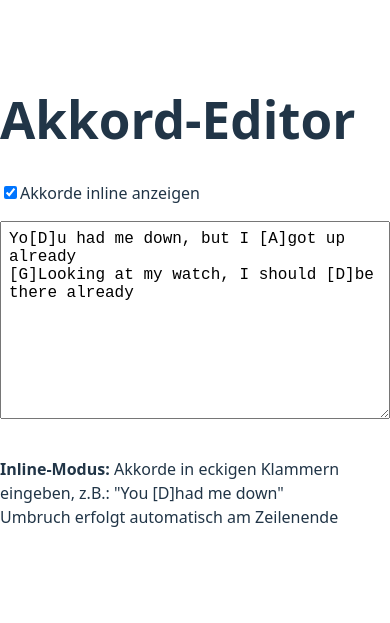
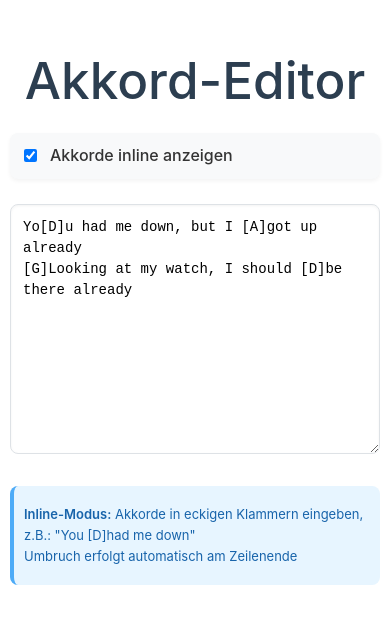
Before and after one commit to hdesbx/akkord-editor, a React (Vite) app: page / in a window 390 px wide. Shown: the part 121-744 px from the top of the page. Built offline with nearby package versions, Linux system fonts and the light colour scheme.

Commit message:
Update App.css

```diff
--- a/src/App.css
+++ b/src/App.css
@@ -1,113 +1,171 @@
-textarea {
-  width: 100%;
-  font-family: monospace;
-  margin-bottom: 1rem;
-  padding: 0.5rem;
+/* App.css */
+.App {
+  font-family: -apple-system, BlinkMacSystemFont, 'Segoe UI', Roboto, Oxygen, sans-serif;
+  max-width: 800px;
+  margin: 0 auto;
+  padding: 25px;
+  line-height: 1.6;
+  color: #333;
+  background-color: #fff;
+}
+
+h1 {
+  text-align: center;
+  color: #2c3e50;
+  margin-bottom: 25px;
+  font-weight: 500;
 }
 
 .controls {
   display: flex;
-  gap: 1rem;
-  margin-bottom: 1rem;
+  flex-wrap: wrap;
+  gap: 20px;
+  align-items: center;
+  margin-bottom: 25px;
+  padding: 20px;
+  background-color: #f8f9fa;
+  border-radius: 8px;
+  box-shadow: 0 2px 4px rgba(0,0,0,0.05);
 }
 
-.chords {
-  color: #00aaff;
-  font-weight: bold;
-  white-space: pre;
-  margin-bottom: 0.2em;
+.controls label {
+  display: flex;
+  align-items: center;
+  gap: 10px;
+  font-weight: 500;
+  cursor: pointer;
 }
 
-.chord-inline {
-  color: #00aaff;
-  font-weight: bold;
-  margin-right: 2px;
+.transpose-controls {
+  display: flex;
+  align-items: center;
+  gap: 10px;
+  margin-left: auto;
 }
 
-.output {
-  margin-top: 1em;
-  background: #f9f9f9;
-  padding: 1rem;
-  border-radius: 6px;
-  font-family: monospace;
+.transpose-controls label {
+  font-weight: 500;
 }
 
-/* Allgemeine Layout-Verbesserung */
-* {
+.transpose-controls button {
+  padding: 6px 12px;
+  background-color: #e9ecef;
+  border: 1px solid #ced4da;
+  border-radius: 4px;
+  cursor: pointer;
+  font-weight: bold;
+  transition: all 0.2s;
+}
+
+.transpose-controls button:hover {
+  background-color: #dee2e6;
+}
+
+.transpose-controls select {
+  padding: 6px 10px;
+  border: 1px solid #ced4da;
+  border-radius: 4px;
+  background-color: white;
+  cursor: pointer;
+}
+
+.editor-container {
+  width: 100%;
+  margin-bottom: 20px;
+}
+
+/* WICHTIG: resize: both hinzugefügt für Größenanpassung */
+.editor {
+  width: 100%;
+  min-height: 300px;
+  padding: 20px;
+  font-family: 'Courier New', monospace;
+  font-size: 16px;
+  line-height: 1.5;
+  border: 1px solid #dee2e6;
+  border-radius: 8px;
+  resize: both; /* Größenänderung aktiviert */
+  white-space: pre;
+  overflow-wrap: normal;
+  tab-size: 4;
+  background-color: #fff;
+  box-shadow: inset 0 1px 3px rgba(0,0,0,0.05);
+  transition: border-color 0.15s;
   box-sizing: border-box;
 }
 
-/* Textarea-Grundstil */
-textarea {
-  width: 100%;
-  font-family: monospace;
-  margin-bottom: 1rem;
-  padding: 0.5rem;
-  resize: vertical; /* Nutzer darf Höhe ändern, aber nicht die Breite */
-  min-height: 100px;
+.editor:focus {
+  outline: none;
+  border-color: #80bdff;
+  box-shadow: 0 0 0 0.2rem rgba(0,123,255,0.25);
 }
 
-/* Flexbox für Steuerelemente */
-.controls {
-  display: flex;
-  flex-wrap: wrap;
-  gap: 1rem;
-  margin-bottom: 1rem;
+.hint {
+  margin-top: 25px;
+  padding: 15px 20px;
+  background-color: #e7f5ff;
+  border-radius: 8px;
+  font-size: 14px;
+  color: #1864ab;
+  border-left: 4px solid #4dabf7;
 }
 
-/* Akkordzeilen */
-.chords {
-  color: #00aaff;
-  font-weight: bold;
-  white-space: pre;
-  margin-bottom: 0.2em;
+.hint p {
+  margin: 8px 0;
 }
 
-/* Akkorde inline (z. B. über dem Text) */
-.chord-inline {
-  color: #00aaff;
-  font-weight: bold;
-  margin-right: 2px;
+.hint strong {
+  font-weight: 600;
 }
 
-/* Ausgabecontainer mit besserem Look */
-.output {
-  margin-top: 1em;
-  background: #f9f9f9;
-  padding: 1rem;
-  border-radius: 6px;
-  font-family: monospace;
-  overflow-x: auto;
-  width: 100%;
-  max-width: 800px;
+@media (max-width: 768px) {
+  .App {
+    padding: 15px;
   }
 
-/* Media Query für noch bessere Mobilnutzung */
-@media (max-width: 600px) {
   .controls {
     flex-direction: column;
+    align-items: flex-start;
+    padding: 15px;
+  }
+
+  .transpose-controls {
+    margin-left: 0;
+    width: 100%;
+    justify-content: space-between;
+    margin-top: 10px;
+  }
+
+  .editor {
+    min-height: 250px;
+    padding: 15px;
   }
 }
 
-/* Monospace für alle Editorkomponenten */
-.editor, .text-line, .inline-display, .chord-line {
-  font-family: 'Courier New', monospace;
-  font-size: 16px;
-  letter-spacing: 0; /* Gleichmäßiger Zeichenabstand */
+@media (max-width: 480px) {
+  .App {
+    padding: 10px;
   }
 
-/* Garantiert exakte Zeichenplatzierung */
-.text-line, .inline-display {
-  white-space: pre; /* Erhält Leerzeichen und Positionen */
-  line-height: 1.5;
+  .controls {
+    padding: 10px;
+    gap: 10px;
   }
 
-.chord-line {
-  color: #d35400;
-  font-weight: bold;
-  min-height: 1.5em; /* Konsistente Zeilenhöhe */
+  .transpose-controls {
+    flex-wrap: wrap;
+    gap: 5px;
   }
 
-.two-line-display {
-  margin-top: 20px;
+  .editor {
+    font-size: 14px;
+    padding: 12px;
+    resize: both; /* Größenänderung aktiviert */
+    white-space: pre-wrap; /* Behält Formatierung bei */
   }
+
+  .hint {
+    padding: 10px;
+    font-size: 13px;
+  }
+}
```
Lines whose indentation alone changed are shown as unchanged.
